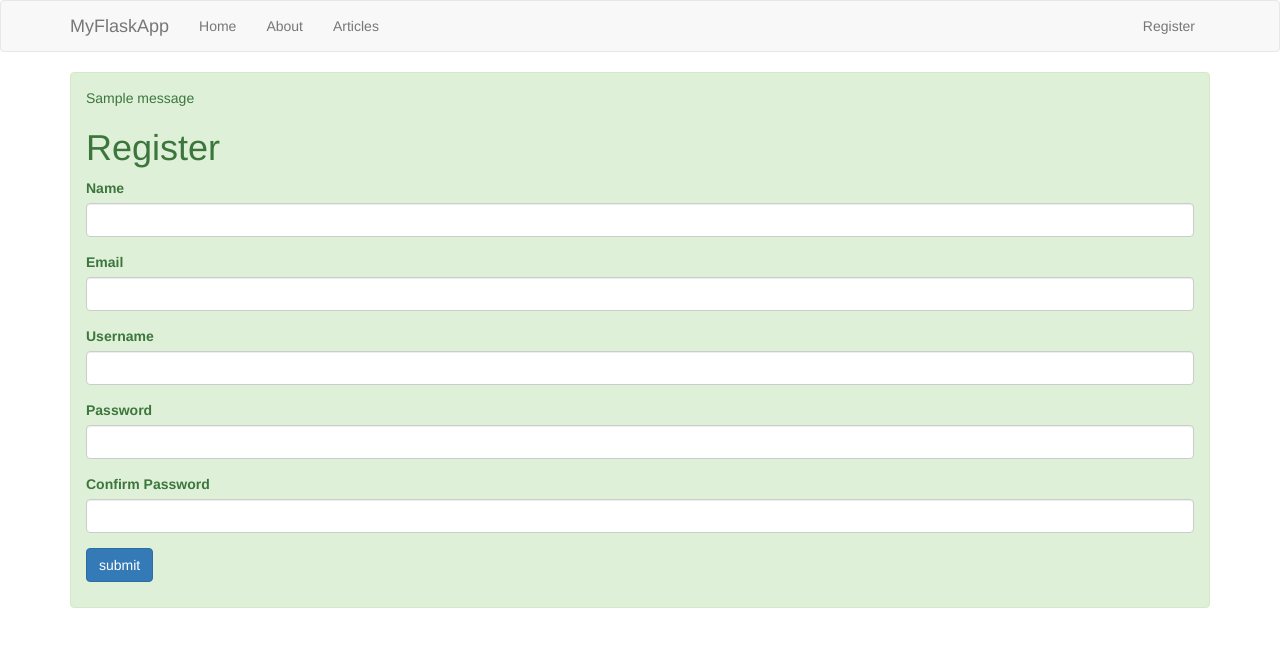
After one commit to Kree3/Flask-App, a Flask app: page /register in a window 1280 px wide. The commit adds this page. Shown: the top 647 px of the page. Run offline with Flask 2, Linux system fonts and the light colour scheme; one stand-in notice (Sample message) is shown; some libraries are stand-ins or nearby versions.

Commit message:
user registration using MySQL

```diff
--- a/myflaskapp/app.py
+++ b/myflaskapp/app.py
@@ -1,7 +1,21 @@
-from flask import Flask, render_template
+from flask import Flask, render_template, request, flash, redirect, url_for, session, logging
 from data import Articles
+from flaskext.mysql import MySQL
+from wtforms import Form, StringField, TextAreaField, PasswordField, validators
+from passlib.hash import sha256_crypt
 
 app = Flask(__name__)
+
+# Config MySQL
+app.config['MYSQL_HOST'] = 'localhost'
+app.config['MYSQL_USER'] = 'root'
+app.config['MYSQL_PASSWORD'] = '12345'
+app.config['MYSQL_DB'] = 'myflaskapp'
+app.config['MYSQL_HOST'] = 'localhost'
+app.config['MYSQL_CURSORCLASS'] = 'DictCursor'
+
+# init MySQL
+mysql = MySQL(app)
 
 Articles = Articles()
 
@@ -22,5 +36,43 @@ def article(id):
 	return render_template('article.html', id=id)
 
 
+class RegisterForm(Form):
+    name = StringField('Name', [validators.Length(min=1, max=50)])
+    username = StringField('Username', [validators.Length(min=4, max=25)])
+    email = StringField('Email', [validators.Length(min = 6, max= 50)])
+    password = PasswordField('Password', [
+    	validators.DataRequired(),
+    	validators.EqualTo('confirm', message='Passwords do not match')
+    ])
+    confirm = PasswordField('Confirm Password')
+
+@app.route('/register', methods=['Get', 'POST'])
+def register():
+	form = RegisterForm(request.form)
+	if request.method == 'POST' and form.validate():
+		name = form.name.data
+		email = form.email.data
+		username = form.username.data
+		password = sha256_crypt.encrypt(str(form.password.data))
+
+		# Create cursor
+		#cur = mysql.connection.cursor()
+		cur = mysql.get_db().cursor()
+
+		# Execute query
+		cur.execute("INSERT INTO users(name, email, username, password) VALUES(%s, %s, %s, %s)", (name, email, username, password))
+
+		# Commit to DB
+		mysql.connection.commit()
+
+		# Close connection
+		cur.close()
+
+		flash('You are now registered and can log in', 'success')
+
+		return redirect(url_for('login'))
+	return render_template('register.html', form=form)
+
 if __name__ == '__main__':
+	app.secret_key='secret123'
 	app.run(debug=True)
--- /dev/null
+++ b/myflaskapp/templates/includes/_formhelpers.html
@@ -0,0 +1,9 @@
+{% macro render_field(field) %}
+	{{ field.label }}
+	{{ field(**kwargs)|safe }}
+	{% if field.errors %}
+		{% for error in field.errors %}
+			<span class="help-inline">{{ error }}</span>
+		{% endfor %}
+	{% endif %}
+{% endmacro %}
--- /dev/null
+++ b/myflaskapp/templates/includes/_messages.html
@@ -0,0 +1,7 @@
+{% with messages = get_flashed_messages(with_categories=true) %}
+  {% if messages %}
+    {% for category, message in messages %}
+      <div class="alert alert-{{ category }}">{{ message }}</li>
+    {% endfor %}
+  {% endif %}
+{% endwith %}
--- a/myflaskapp/templates/includes/_navbar.html
+++ b/myflaskapp/templates/includes/_navbar.html
@@ -15,6 +15,10 @@
             <li><a href="/about">About</a></li>
             <li><a href="/articles">Articles</a></li>
           </ul>
+
+          <ul class="nav navbar-nav navbar-right">
+            <li><a href="/register">Register</a></li>
+          </ul>
         </div><!--/.nav-collapse -->
       </div>
     </nav>
--- a/myflaskapp/templates/layout.html
+++ b/myflaskapp/templates/layout.html
@@ -7,6 +7,7 @@
 <body>
 	{% include 'includes/_navbar.html' %}
 	<div class="container">
+	{% include 'includes/_messages.html' %}
 	{% block body %}{% endblock %}
 	</div>
 	<script src="https://stackpath.bootstrapcdn.com/bootstrap/4.2.1/js/bootstrap.min.js"></script>
--- /dev/null
+++ b/myflaskapp/templates/register.html
@@ -0,0 +1,24 @@
+{% extends 'layout.html' %}
+
+{% block body %}
+	<h1>Register</h1>
+	{% from "includes/_formhelpers.html" import render_field %}
+	<form method="POST" action="">
+		<div class="form-group">
+			{{render_field(form.name, class_="form-control")}}
+		</div>
+		<div class="form-group">
+			{{render_field(form.email, class_="form-control")}}
+		</div>
+		<div class="form-group">
+			{{render_field(form.username, class_="form-control")}}
+		</div>
+		<div class="form-group">
+			{{render_field(form.password, class_="form-control")}}
+		</div>
+		<div class="form-group">
+			{{render_field(form.confirm, class_="form-control")}}
+		</div>
+		<p><input type="submit" class="btn btn-primary" value="submit"></p>
+	</form>
+{% endblock %}
```
